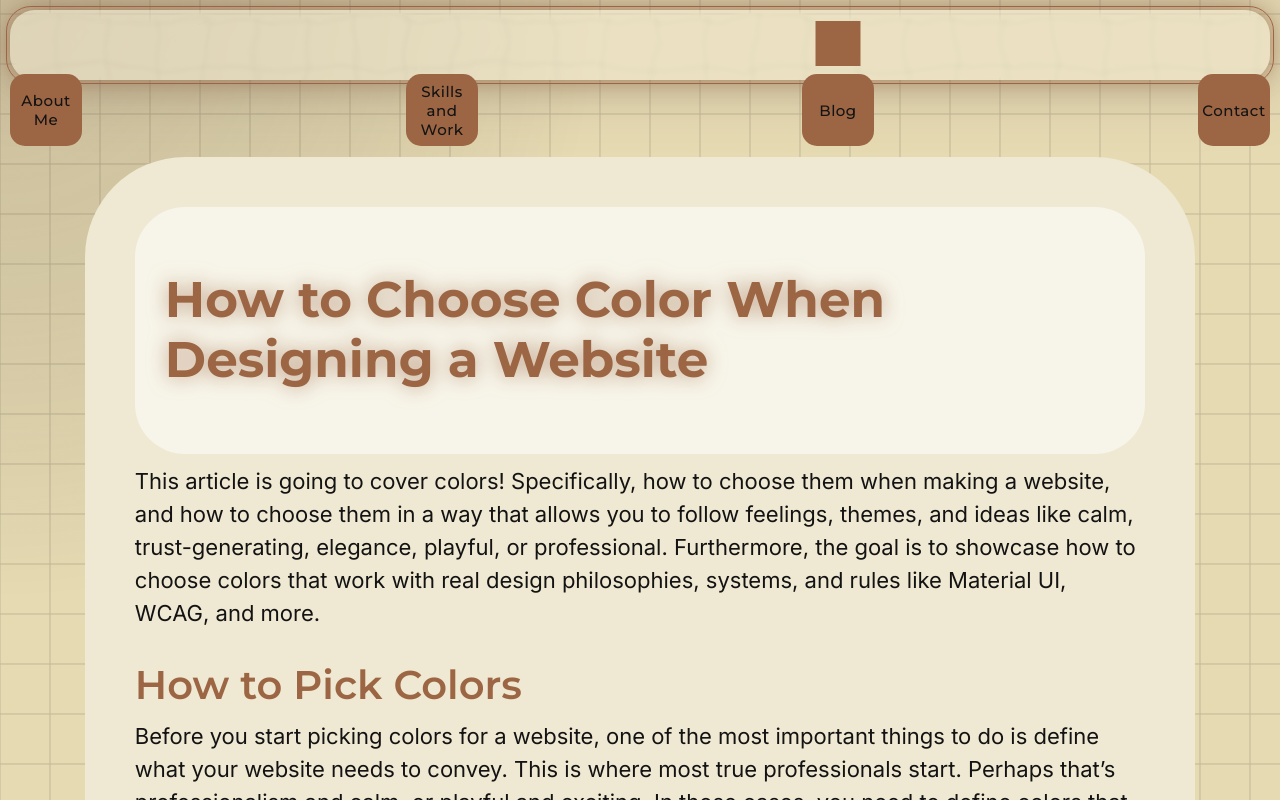
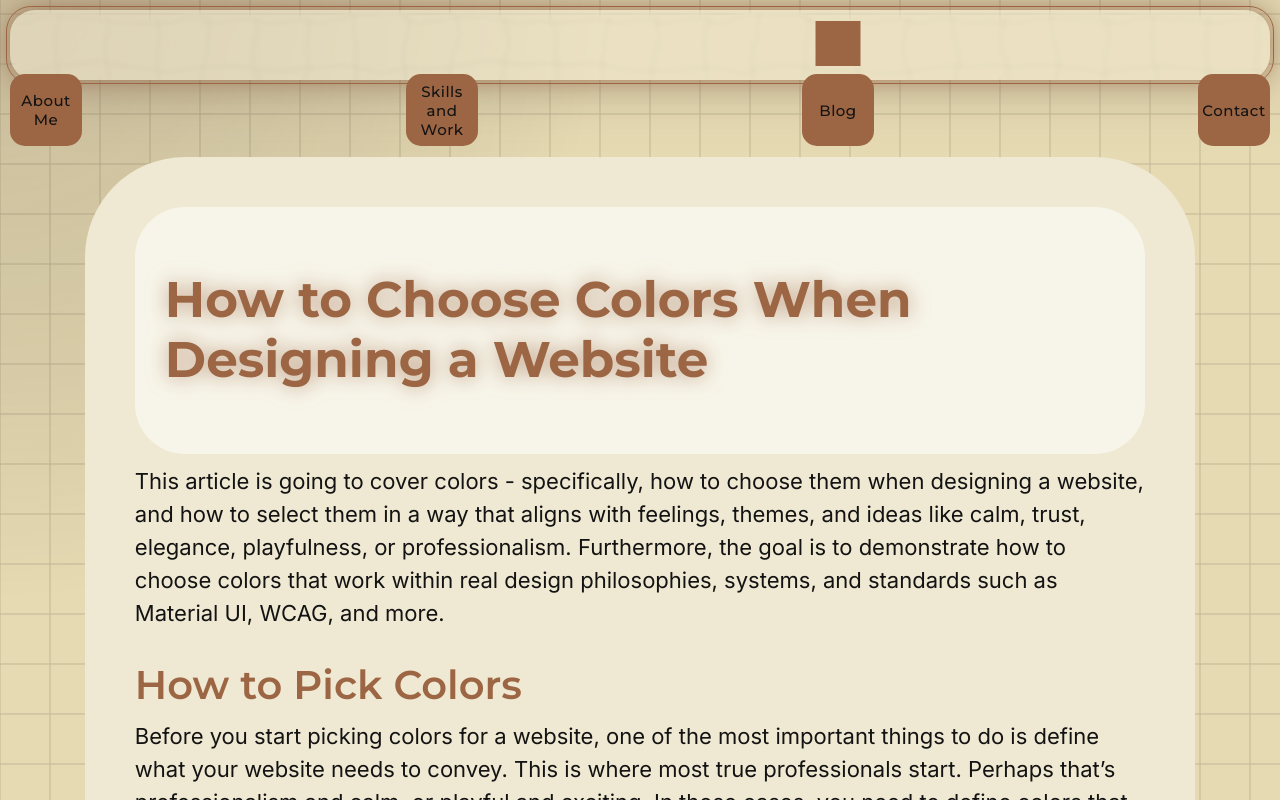
Before and after one commit to TheHeartstriker/Portfolio, a Next.js app in the folder Portfolio/: page /scriptorium/how-to-color in a window 1280 px wide. Shown: the top 800 px of the page. Built offline with nearby package versions, Linux system fonts and the light colour scheme.

Commit message:
Done
Finishing touches on color article

```diff
--- a/Portfolio/src/app/scriptorium/how-to-color/page.jsx
+++ b/Portfolio/src/app/scriptorium/how-to-color/page.jsx
@@ -1,28 +1,28 @@
 export const metadata = {
   metadataBase: new URL("https://www.kadenwildauer.com/"),
-  title: "How to Choose Color When Designing a Website",
+  title: "How to Choose Colors When Designing a Website",
   description: `A detailed article about how to choose colors when designing a website, covering design principles, color theory, and practical tips. Along with examples and when and how to apply them.`,
 
   openGraph: {
-    title: "How to Choose Color When Designing a Website",
+    title: "How to Choose Colors When Designing a Website",
     description:
       "A detailed article about how to choose colors when designing a website...",
     url: "https://www.kadenwildauer.com/scriptorium/how-to-color",
     images: [
       {
-        url: "/scriptorium/mapArticle/Map3.png",
+        url: "/scriptorium/thumb/thumb5.webp",
         width: 1200,
         height: 630,
-        alt: "Mapping Fullstack Example",
+        alt: "How to Choose Colors When Designing a Website",
       },
     ],
   },
   twitter: {
     card: "summary_large_image",
-    title: "How to Choose Color When Designing a Website",
+    title: "How to Choose Colors When Designing a Website",
     description:
       "A detailed article about how to choose colors when designing a website...",
-    images: ["/scriptorium/mapArticle/Map3.png"],
+    images: ["/scriptorium/thumb/thumb5.webp"],
   },
   robots: "index, follow",
 };
--- a/Portfolio/src/views/scriptorium/articles/articleDes.js
+++ b/Portfolio/src/views/scriptorium/articles/articleDes.js
@@ -63,11 +63,11 @@ export const desHoverCards = {
 };
 
 export const desColor = {
-  title: "How to Choose Color When Designing a Website",
+  title: "How to Choose Colors When Designing a Website",
   tags: ["Design", "Web Development"],
-  date: { day: 12, month: "February", year: 2025 },
-  des: `This article is going to cover colors! Specifically, how to choose them when making a website,
-  and how to choose them in a way that allows you to follow feelings, themes, and ideas like calm, trust-generating, elegance, playful, or professional.
-  Furthermore, the goal is to showcase how to choose colors that work with real design philosophies, systems, and rules like Material UI, WCAG, and more.`,
-  image: "/scriptorium/thumb/CardThumb.webp",
+  date: { day: 13, month: "February", year: 2025 },
+  des: `This article is going to cover colors - specifically, how to choose them when designing a website,
+   and how to select them in a way that aligns with feelings, themes, and ideas like calm, trust, elegance, playfulness, or professionalism.
+   Furthermore, the goal is to demonstrate how to choose colors that work within real design philosophies, systems, and standards such as Material UI, WCAG, and more.`,
+  image: "/scriptorium/thumb/thumb5.webp",
 };
--- a/Portfolio/src/views/scriptorium/articles/colorArticle/color.md
+++ b/Portfolio/src/views/scriptorium/articles/colorArticle/color.md
@@ -1,6 +1,6 @@
-# How to Choose Color When Designing a Website
+# How to Choose Colors When Designing a Website
 
-This article is going to cover colors! Specifically, how to choose them when making a website, and how to choose them in a way that allows you to follow feelings, themes, and ideas like calm, trust-generating, elegance, playful, or professional. Furthermore, the goal is to showcase how to choose colors that work with real design philosophies, systems, and rules like Material UI, WCAG, and more.
+This article is going to cover colors - specifically, how to choose them when designing a website, and how to select them in a way that aligns with feelings, themes, and ideas like calm, trust, elegance, playfulness, or professionalism. Furthermore, the goal is to demonstrate how to choose colors that work within real design philosophies, systems, and standards such as Material UI, WCAG, and more.
 
 ## How to Pick Colors
 
@@ -33,7 +33,7 @@ Well, we know we want white, but let’s add yellow, giving us a tan or ivory co
 
 ### Basic Color Theory
 
-Before we take our colors into the next section, let’s talk about color theory. What I am going to go over here is warm vs. cold, color systems, consistency, and common pitfalls thing's that will help you in the next section.
+Now before we take our colors into the next section, let’s talk about color theory. What I am going to go over here is warm vs. cold, color systems, consistency, and common pitfalls thing's that will help you in the next section.
 
 First, let’s go over warm vs. cold colors. There are many use cases in understanding warm and cold colors; for example, the separation of colors into cold and warm alone cuts your millions of choices in half. It can help you feel the difference between something like deep purple and light purple. It can also help with understanding contrast as well, as warm colors often stand out on top of colder colors and vice versa. So how can you tell what’s colder or warmer? Well, in most cases, you can just see how warm something is based on its blue vs. red. If a color has more red, it’s warmer; if it has more blue, it’s colder. This also, of course, affects some of the emotions a color gives off. You can infer that even an exciting color like yellow, which is a color close to red, can be “colder” than another yellow if it has more blue in it, and as such, that color would feel more prominent next to each other.
 
@@ -47,7 +47,7 @@ Now lastly, something I struggled with when starting is color relationships like
 
 ## What a Design Needs
 
-Now that we've picked based on feeling, let's make sure they actually work on a site. As such there are a few rules, systems, and guidelines we will use when finalizing our colors that I want to go over. Understanding these will also show you, somewhat, how to apply colors to a website.
+Now that we've picked some colors, let's make sure they actually work on a site. As such there are a few rules, systems, and guidelines we will use when finalizing our colors that I want to go over. Understanding these will also show you, somewhat, how to apply colors to a website.
 
 ### Readablity and Contrast
 
```
Also changed, not shown: Portfolio/public/scriptorium/thumb/thumb5.webp (added).
